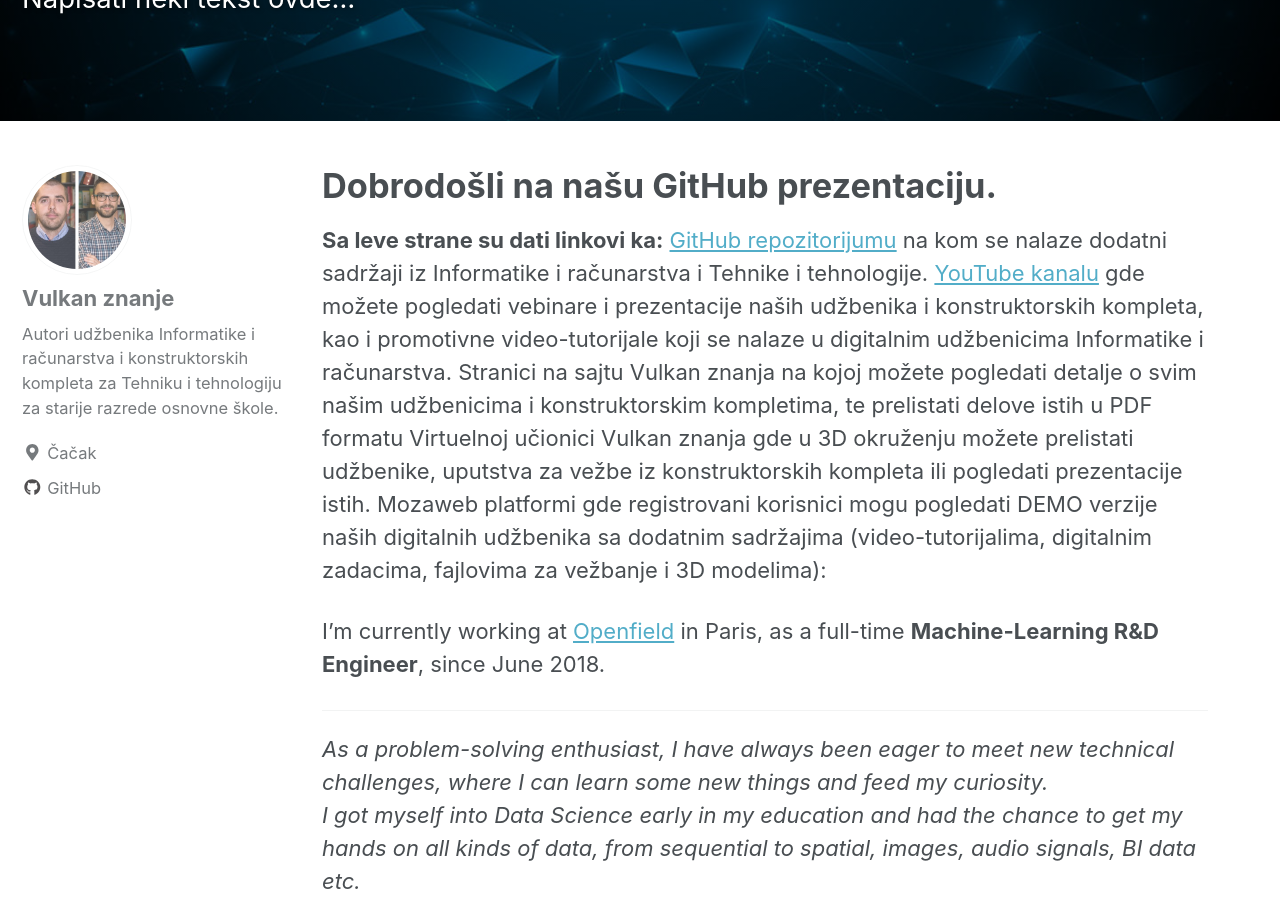
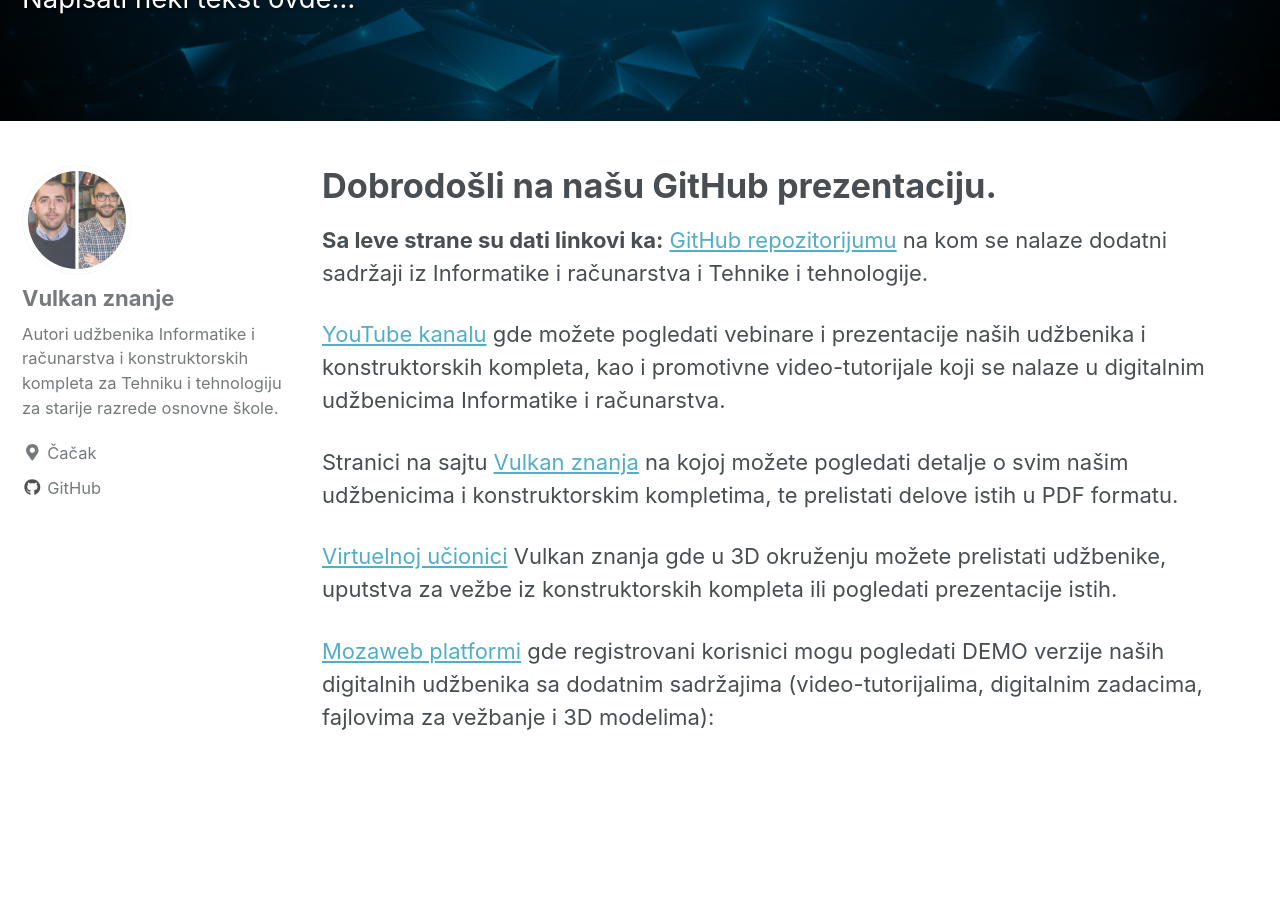
Before and after one commit to vulkanznanje/vulkanznanje.github.io, a Jekyll site: the page built from index.md, in a window 1280 px wide and 900 px high, scrolled down 269 px. Built offline with Jekyll 4.4.1, drawn with Linux system fonts in a browser that asks for light colours; nearby versions of some CDN libraries; some of the changed text lies outside the part shown.

Commit message:
Update index.md

```diff
--- a/index.md
+++ b/index.md
@@ -12,70 +12,11 @@ header:
 
 **Sa leve strane su dati linkovi ka:**
 [GitHub repozitorijumu](https://github.com/vulkanznanje/fajlovi) na kom se nalaze dodatni sadržaji iz Informatike i računarstva i Tehnike i tehnologije.
+
 [YouTube kanalu](https://www.youtube.com/channel/UCRrI0_nhGsf-DreGs3DX_6w) gde možete pogledati vebinare i prezentacije naših udžbenika i konstruktorskih kompleta, kao i promotivne video-tutorijale koji se nalaze u digitalnim udžbenicima Informatike i računarstva.
-Stranici na sajtu Vulkan znanja na kojoj možete pogledati detalje o svim našim udžbenicima i konstruktorskim kompletima, te prelistati delove istih u PDF formatu
-Virtuelnoj učionici Vulkan znanja gde u 3D okruženju možete prelistati udžbenike, uputstva za vežbe iz konstruktorskih kompleta ili pogledati prezentacije istih.
-Mozaweb platformi gde registrovani korisnici mogu pogledati DEMO verzije naših digitalnih udžbenika sa dodatnim sadržajima (video-tutorijalima, digitalnim zadacima, fajlovima za vežbanje i 3D modelima):
 
+Stranici na sajtu [Vulkan znanja](https://www.vulkanznanje.rs/) na kojoj možete pogledati detalje o svim našim udžbenicima i konstruktorskim kompletima, te prelistati delove istih u PDF formatu.
 
+[Virtuelnoj učionici](https://3d.vulkanznanje.rs/sr_cyr#ulaz) Vulkan znanja gde u 3D okruženju možete prelistati udžbenike, uputstva za vežbe iz konstruktorskih kompleta ili pogledati prezentacije istih.
 
-
-
-I'm currently working at [Openfield](http://openfieldlive.com/?lang=en) in Paris, as a full-time **Machine-Learning R&D Engineer**, since June 2018.
-
----
-
-
-*As a problem-solving enthusiast, I have always been eager to meet new technical challenges, where I can learn some new things and feed my curiosity.
-I got myself into Data Science early in my education and had the chance to get my hands on all kinds of data, from sequential to spatial, images, audio signals, BI data etc.
-As an R&D Engineer, I love to put forward my technical and analytical skills, tackle original problems and learn every day.*
-
-You can check about my different projects on my [projects page](https://rafaelcartenet.github.io/projects/)
-
-## Previous work experiences
-
-- **Machine Learning R&D Engineer** - Shanghai:
-  I completed my end-of-study internship in Shanghai as a Machine Learning R&D Engineer for a sino-french startup called **[Mediasia-Labs](http://mediasia-labs.com)**. I have been working on *Deep-Learning* and *Advanced Algorithms* applied to Pronunciation Evaluation for language learners.
-
-- **Research Assistant** - Daejon (South-Korea):
-  I have been a volunteer in a Research Laboratory dedicated to Artificial Intelligence **[AIM](http://slsp.kaist.ac.kr/xe/)** where I worked on video classification for the CVPR2017 workshop, especially working on *Attention Gated LSTM Cell*, in TensorFlow.
-
-- **Software Engineer Intern** - Paris:
-  I have been an intern at **[Aerow](https://www.aerow.group/en/home/)** in Paris, as a Software Engineer and integrator. I have been developing a simple OCR for bankcheques CMC7 code, using simple *Machine-Learning* techniques.
-
-## Education
-
-- **Graduate Exchange Program** - Daejeon (South-Korea):
-  I studied abroad for a year in the top university of KAIST in South-Korea, where I specialized in *Machine-Learning*. I completed my initial background with skills in *Deep-Learning*, NLP, Computer Vision as well as Search-Based Algorithms.
-
-- **Master Of Engineering** - Rouen (France):
-  I graduated from INSA Rouen Normandy with a Master of Engineering in April 2018, majoring in *Applied Mathematics* and *Computer Science*.
-
----
-
-## Programming Skills
-
-Proficient with: **Python, C/C++, Tensorflow, Apache Spark, Torch7, Scikit-Learn, Matlab, MongoDB, SQL, bash, Git.**
-
-Familiar with: **Java**
-
-## Languages
-
-| Language | Level  |
-|----------|--------|
-| English  | Fluent |
-| French   | Fluent |
-| Mandarin | Intermediate (preparing HSK4) |
-| Spanish  | Proficient |
-
-## CV
-
-Find attached the PDF version of my CVs:
-*English version*: [CV]({{ site.url }}/download/CV_english.pdf)
-*French version*: [CV]({{ site.url }}/download/CV_french.pdf)
-
-Update: 2020/01/13
-
-## Contact me
-
-For any inquires, you can reach me via email: **_[rafael.cartenet@gmail.com](mailto:rafael.cartenet@gmail.com)_**
+[Mozaweb platformi](https://www.mozaweb.com/sr/) gde registrovani korisnici mogu pogledati DEMO verzije naših digitalnih udžbenika sa dodatnim sadržajima (video-tutorijalima, digitalnim zadacima, fajlovima za vežbanje i 3D modelima):
```
